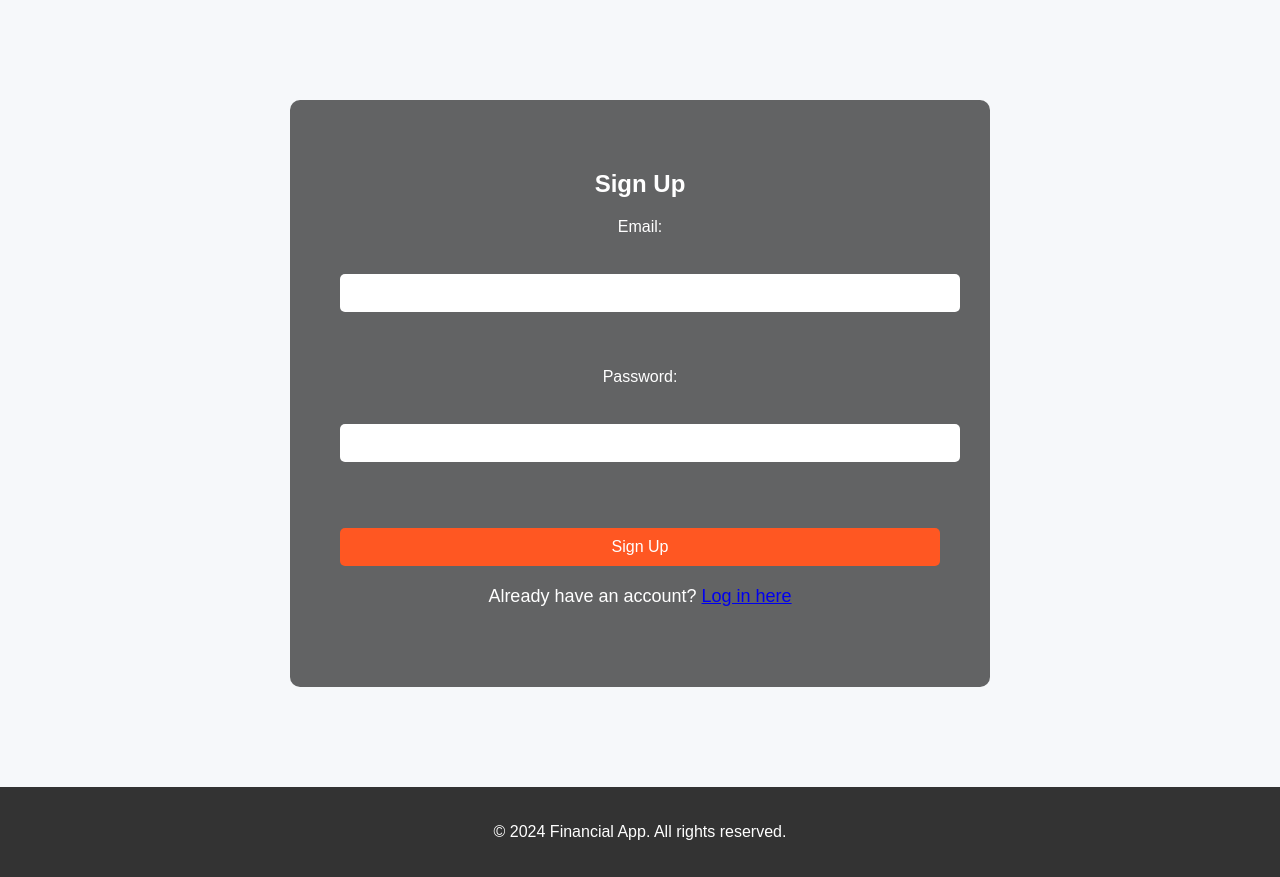
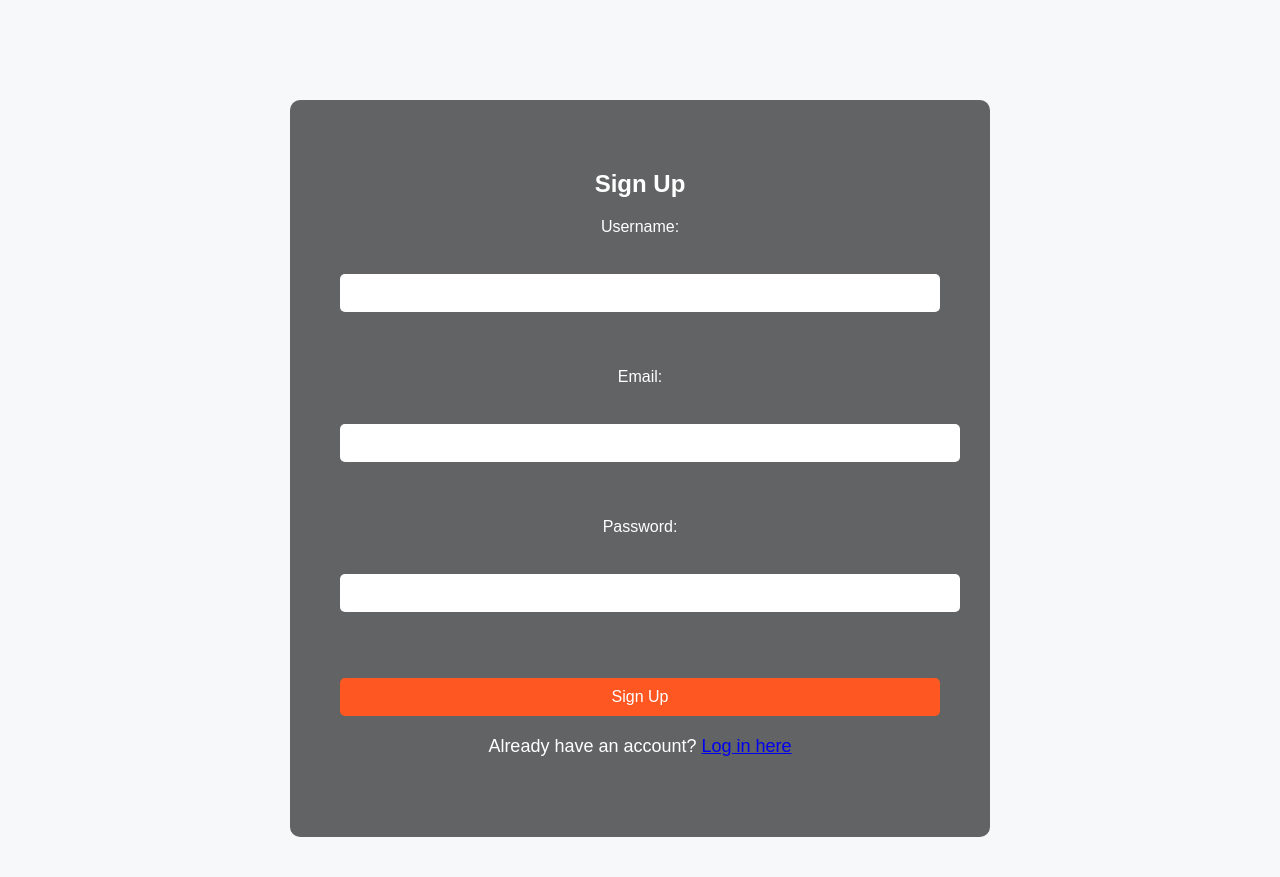
Before and after one commit to HamzaB505/financial_reports, a Flask app: page /signup in a window 1280 px wide. Shown: the part 94-971 px from the top of the page. Run offline with Flask 3, Linux system fonts and the light colour scheme.

Commit message:
update signup

```diff
--- a/financial_rag/backend/static/signup.css
+++ b/financial_rag/backend/static/signup.css
@@ -80,6 +80,14 @@ nav ul li a:hover {
     margin-bottom: 20px;
 }
 
+.hero input[type="username"] {
+    flex: 1;
+    padding: 10px;
+    border-radius: 5px;
+    border: none;
+    font-size: 16px;
+}
+
 .hero input[type="email"] {
     flex: 1;
     padding: 10px;
--- a/financial_rag/backend/templates/signup.html
+++ b/financial_rag/backend/templates/signup.html
@@ -26,6 +26,8 @@
         <div class="hero-content">
             <h2>Sign Up</h2>
             <form action="/signup" method="post">
+                <label for="username">Username:</label><br>
+                <input type="username" id="username" name="username" required><br><br>
                 <label for="email">Email:</label><br>
                 <input type="email" id="email" name="email" required><br><br>
                 <label for="password">Password:</label><br>
```
